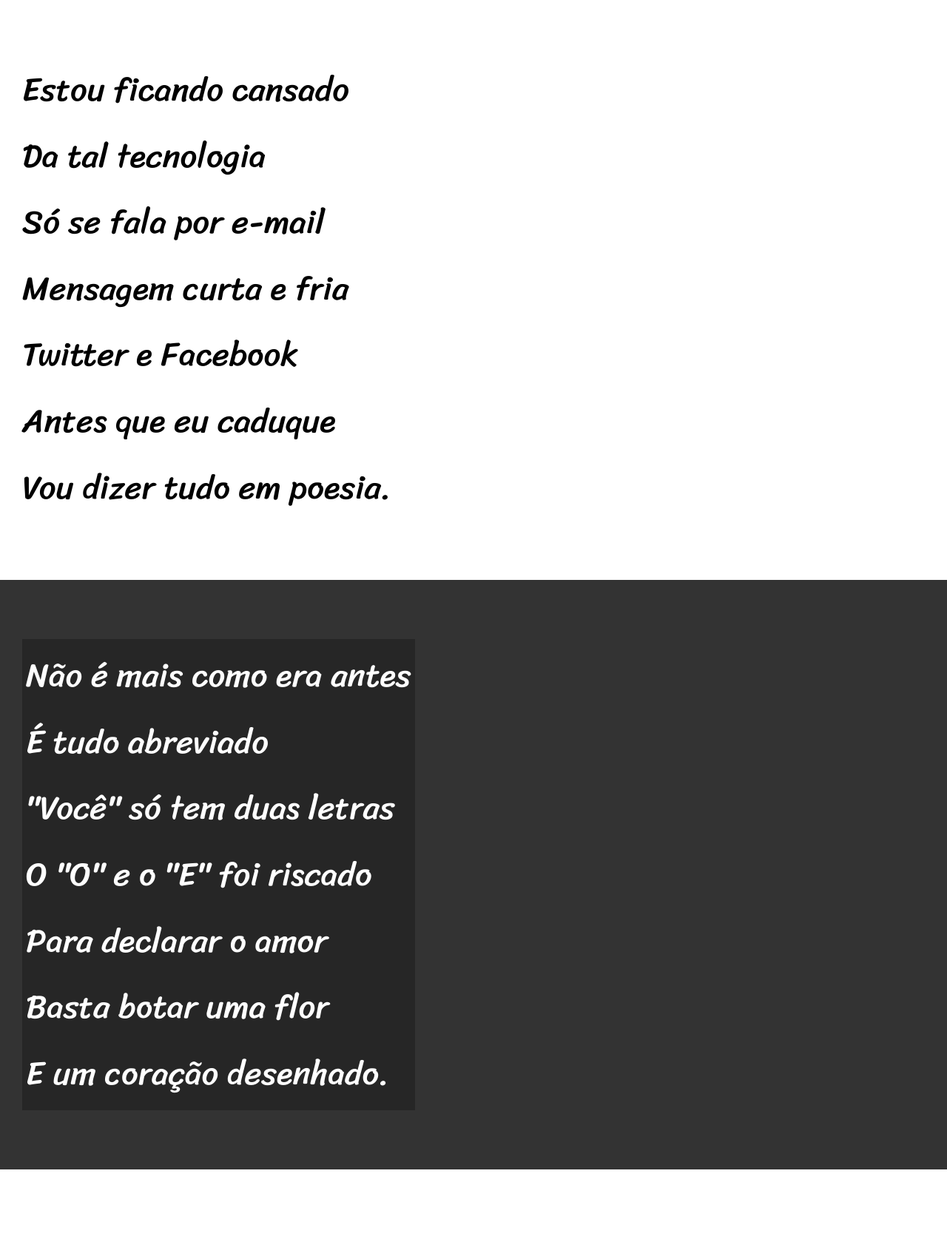
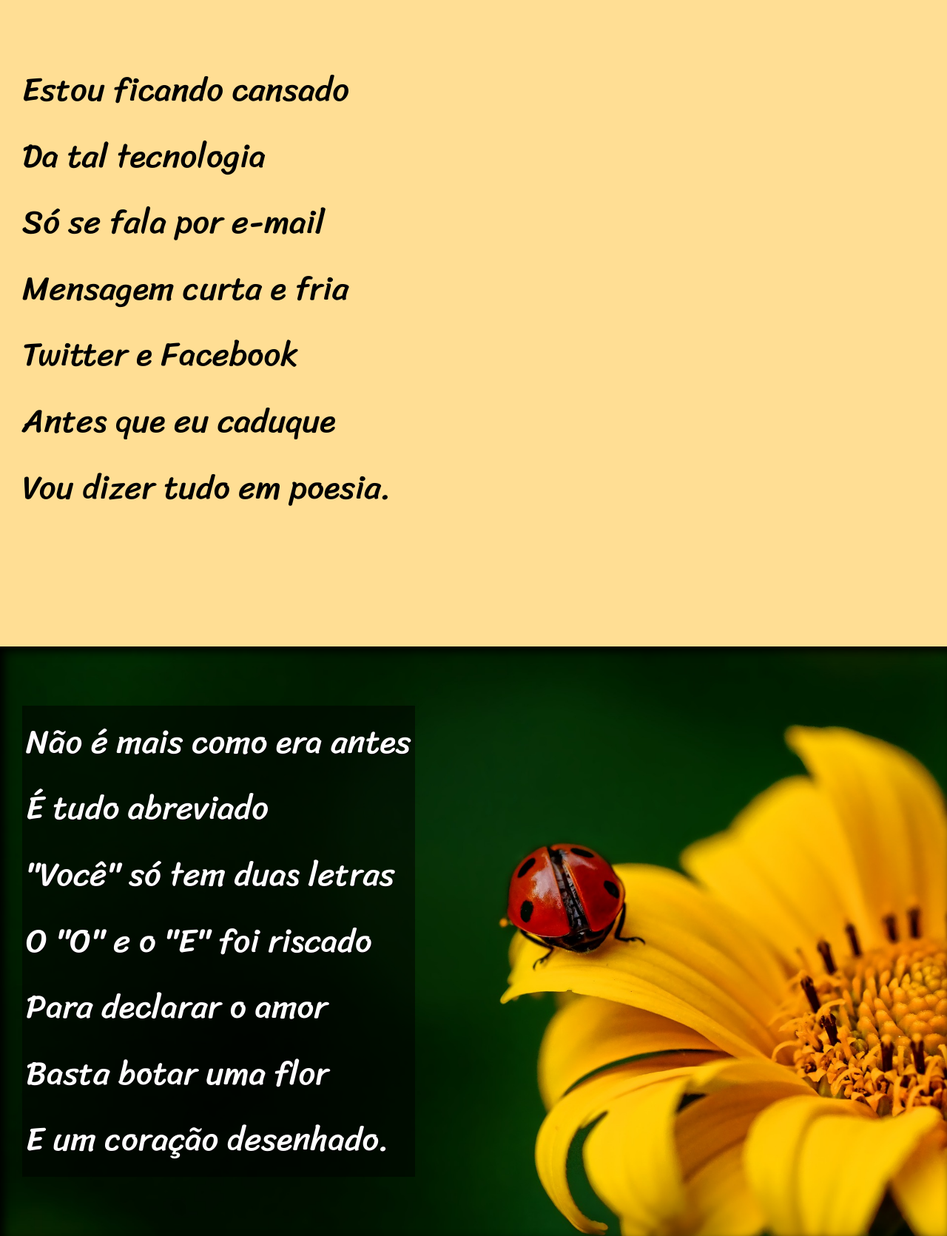
Before and after one commit to luizdsl/html-css, a plain HTML site: page desafios/desafio 12/index.html in a window 1280 px wide. Shown: the part 263-1934 px from the top of the page at 74% size. Drawn offline with Linux system fonts and the light colour scheme.

Commit message:
Atualização do estilo do desafio 12

```diff
--- a/desafios/desafio 12/estilo/style.css
+++ b/desafios/desafio 12/estilo/style.css
@@ -23,15 +23,15 @@ html, body {
 }
 
 header {
-    background-color: black;
+    background-color: rgb(128, 85, 0);
     color: white;
     text-align: center;
 }
 
 header > h1 {
     padding-top: 50px;
-    /*text-transform: uppercase;*/
-    font-variant: small-caps;
+    /*text-transform: uppercase;*/ /*Especifica como colocar o texto de um elemento em maiúscula. Ele pode ser usado para fazer com que o texto apareça totalmente em letras maiúsculas ou minúsculas, ou com cada palavra em maiúscula.*/
+    font-variant: small-caps; /*Define um parágrafo com uma fonte em versalete*/
     font-family: var(--font2);
     font-size: 10vw;
 }
@@ -59,24 +59,41 @@ section {
     font-size: 3.5vw;
 }
 
+section > p {
+    padding-bottom: 2em;
+}
+
 section.normal {
-    background-color: white;
+    background-color: rgb(255, 222, 148);
     color: black;
 }
 
 section.imagem {
     background-color: rgb(51, 51, 51);
     color: white;
+    box-shadow: inset 6px 6px 13px 0px rgb(0, 0, 0.473);
+    background-size: cover;
+    background-attachment: fixed;
 }
 
 section.imagem > p {
     display: inline-block;
-    background-color: rgba(0, 0, 0, 0.253);
+    background-color: rgba(0, 0, 0, 0.514);
     padding: 5px;
+    text-shadow: 1px 1px 0px black;
+}
+
+section#img01 {
+    background-image: url(../imagens/background001.jpg);
+    background-position: right center;
+}
+
+section#img02 {
+    background-image: url(../imagens/background002.jpg);
 }
 
 footer {
-    background-color: black;
+    background-color:  rgb(109, 73, 1);
     text-align: center;
     color: white;
     padding: 10px;
--- a/desafios/desafio 12/index.html
+++ b/desafios/desafio 12/index.html
@@ -24,7 +24,7 @@
         </p>
     </section>
 
-    <section class="imagem">
+    <section class="imagem" id="img01">
         <p>
             Não é mais como era antes<br>
             É tudo abreviado<br>
@@ -57,7 +57,7 @@
         </p>
     </section>
 
-    <section class="imagem">
+    <section class="imagem" id="img02">
         <p>
             Tenho saudade das cartas<br>
             Escritas com a própria mão<br>
```
